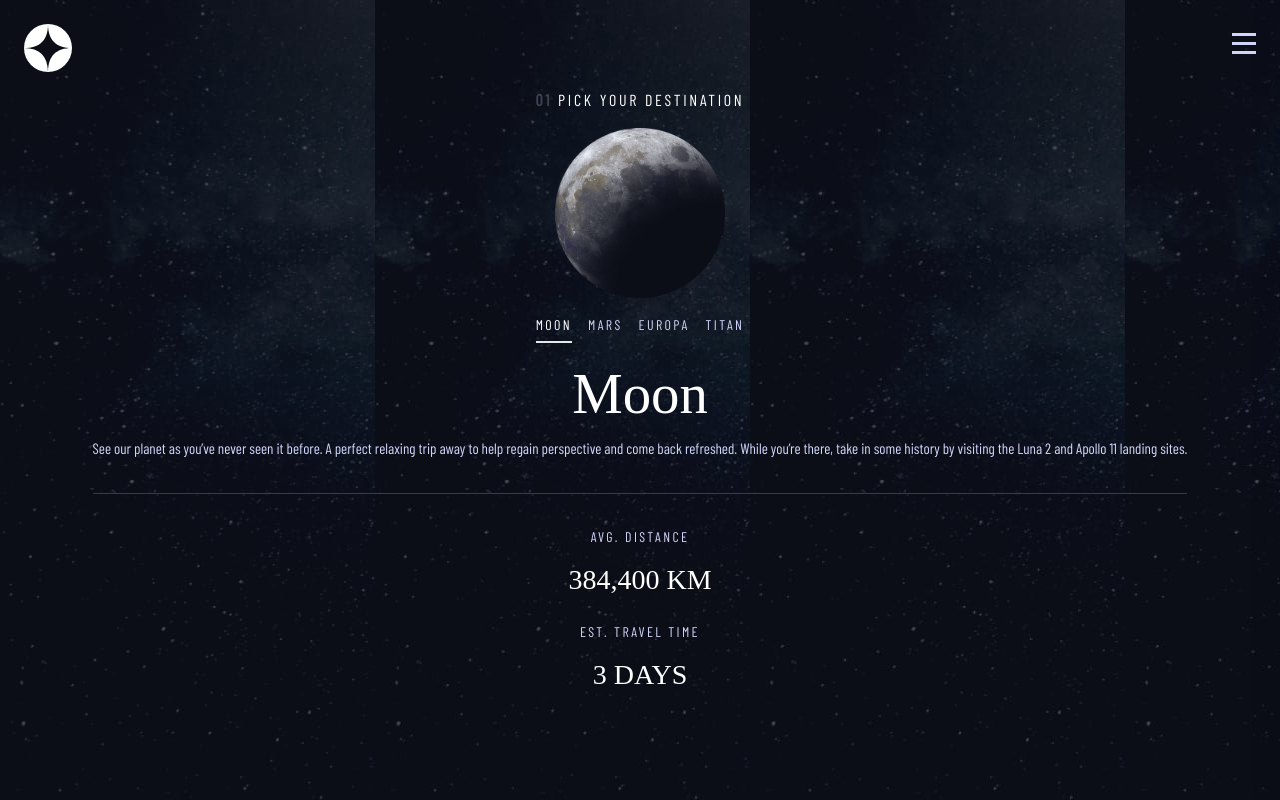
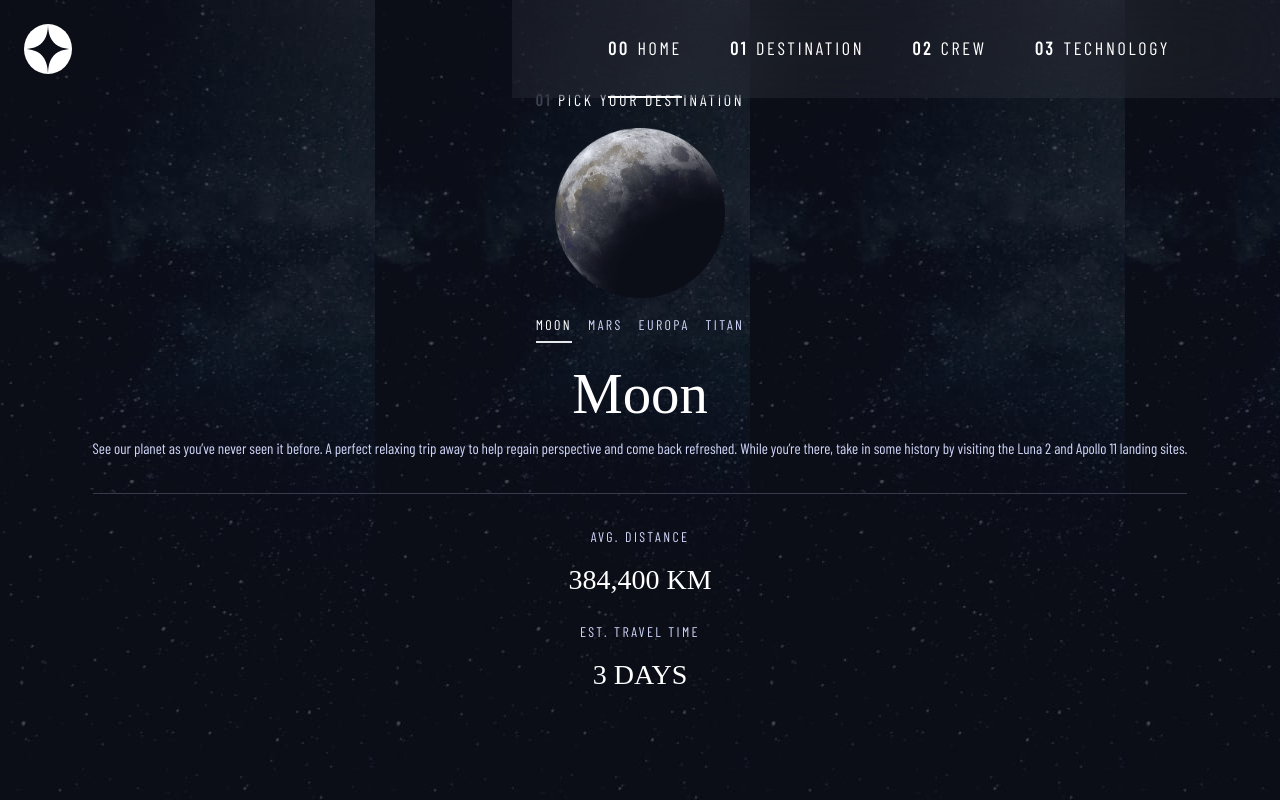
Before and after one commit to MaxWolts/space-tourism, a Next.js app: page /destination/0 in a window 1280 px wide. Built offline with nearby package versions, Linux system fonts and the light colour scheme; a web font is replaced by a local one.

Commit message:
:iphone: added new components to the Header for the responsive design in desktop

```diff
--- a/app/components/Header.tsx
+++ b/app/components/Header.tsx
@@ -1,47 +1,28 @@
 'use client'
 import Image from "next/image";
-import Link from "next/link";
+import NavMobile from "./NavMobile";
+import NavDesktop from "./NavDesktop";
 import logo from "../../public/assets/shared/logo.svg";
 import iconBurger from "../../public/assets/shared/icon-hamburger.svg";
-import iconClose from "../../public/assets/shared/icon-close.svg";
+
 import { useState } from "react";
 
 export const Header = () => {
-  const [menuState, useMenuState] = useState(false);
+  const [menuState, useMenuState] = useState(false)
+  const [sectionSelected, setSectionSelected] = useState<number>(0)
 
   const MenuHanddle = () => {
     useMenuState(!menuState);
   }
+  const SectionSelectedHanddle = (number: number) => {
+    setSectionSelected(number)
+  }
   return (
     <header className="z-20 fixed flex h-fit w-full justify-between">
       <Image src={logo.src} alt="logo space tourism" width={48} height={48} className={"m-6"}/>
-      <div className={`absolute  ${menuState? "right-0" : "right-[-254px]"} top-0 bg-op w-[254px] h-screen glass transition-[right]`}>
-        <button className="absolute right-0 mt-[33px] mr-[26px]"
-        onClick={MenuHanddle}>
-          <Image src={iconClose.src} alt="close menu" width={24} height={21}/>
-        </button>
-        <nav className=" mt-[118px]">
-          <ul>
-            <li className="navText mx-8">
-              <strong>00 </strong>
-              <Link href={"/"} onClick={MenuHanddle}>HOME</Link>
-            </li>
-            <li className="navText m-8">
-              <strong>01 </strong>
-              <Link href={"/destination/0"} onClick={MenuHanddle}>DESTINATION</Link>
-            </li>
-            <li className="navText m-8">
-              <strong>02 </strong>
-              <Link href={"/crew"} onClick={MenuHanddle}>CREW</Link>
-            </li>
-            <li className="navText mx-8">
-              <strong>03 </strong>
-              <Link href={"/technology"} onClick={MenuHanddle}>TECHNOLOGY</Link>
-            </li>
-          </ul>
-        </nav>
-      </div>
-      <button onClick={MenuHanddle} className={"mt-[33px] mr-[24px] h-fit"}>
+      <NavMobile menuState={menuState} MenuHanddle={MenuHanddle} className={"md:hidden"}/>
+      <NavDesktop sectionSelected={sectionSelected} className={"hidden md:block"} SectionSelectedHanddle={SectionSelectedHanddle}/>
+      <button onClick={MenuHanddle} className={"mt-[33px] mr-[24px] h-fit md:hidden"}>
         <Image src={iconBurger.src} alt="open menu" width={24} height={21}/>
       </button>
     </header>
--- /dev/null
+++ b/app/components/NavDesktop.tsx
@@ -0,0 +1,40 @@
+import Link from "next/link"
+type Props = {
+  SectionSelectedHanddle: (number:number) => void,
+  sectionSelected: number,
+  className: string
+
+}
+
+const NavDesktop = ({ SectionSelectedHanddle, sectionSelected, className }: Props) => {
+  return (
+    <div className={className + " flex xl:w-3/5 items-center px-12 xl:pl-24 bg-white backdrop-blur-2xl bg-opacity-5"}>
+      <nav className="">
+        <ul className="flex gap-4 xl:gap-12">
+          <li className={"h-24 navText " + `${sectionSelected === 0 && "box-content border-b-2 border-white"}`} >
+            <Link href={"/"} onClick={() => SectionSelectedHanddle(0)} className={"flex items-center gap-2 h-full md:text-[1rem] xl:text-[1.125rem]" }>
+              <strong className="invisible xl:visible">00</strong> <span>HOME</span>
+            </Link>
+          </li>
+          <li className={"h-24 navText " + `${sectionSelected === 1 && "box-content border-b-2 border-white"}`} >
+            <Link href={"/destination/0"} onClick={() => SectionSelectedHanddle(1)} className={"flex items-center gap-2 h-full md:text-[1rem] xl:text-[1.125rem]" }>
+              <strong className="invisible xl:visible">01</strong> <span>DESTINATION</span>
+            </Link>
+          </li>
+          <li className={"h-24 navText " + `${sectionSelected === 2 && "box-content border-b-2 border-white"}`} >
+            <Link href={"/crew"} onClick={() => SectionSelectedHanddle(2)} className={"flex items-center gap-2 h-full md:text-[1rem] xl:text-[1.125rem]" }>
+              <strong className="invisible xl:visible">02</strong> <span>CREW</span>
+          </Link>
+          </li>
+          <li className={"h-24 navText " + `${sectionSelected === 3 && "box-content border-b-2 border-white"}`} >
+            <Link href={"/technology"} onClick={() => SectionSelectedHanddle(3)} className={"flex items-center gap-2 h-full md:text-[1rem] xl:text-[1.125rem]" }>
+              <strong className="invisible xl:visible">03</strong> <span>TECHNOLOGY</span>
+            </Link>
+          </li>
+        </ul>
+      </nav>
+    </div>
+  )
+}
+
+export default NavDesktop
--- /dev/null
+++ b/app/components/NavMobile.tsx
@@ -0,0 +1,42 @@
+import Link from "next/link"
+import Image from "next/image"
+import iconClose from "../../public/assets/shared/icon-close.svg"
+
+type Props = {
+  menuState: boolean,
+  MenuHanddle: () => void,
+  className: string
+}
+
+const NavMobile = ({ menuState, MenuHanddle, className}: Props) => {
+  return (
+    <div className={`absolute  ${menuState? "right-0" : "right-[-254px]"} top-0 bg-op w-[254px] h-screen glass transition-[right] ${className}`}>
+      <button className="absolute right-0 mt-[33px] mr-[26px]"
+      onClick={MenuHanddle}>
+        <Image src={iconClose.src} alt="close menu" width={24} height={21}/>
+      </button>
+      <nav className=" mt-[118px]">
+        <ul>
+          <li className="navText mx-8">
+            <strong>00 </strong>
+            <Link href={"/"} onClick={MenuHanddle}>HOME</Link>
+          </li>
+          <li className="navText m-8">
+            <strong>01 </strong>
+            <Link href={"/destination/0"} onClick={MenuHanddle}>DESTINATION</Link>
+          </li>
+          <li className="navText m-8">
+            <strong>02 </strong>
+            <Link href={"/crew"} onClick={MenuHanddle}>CREW</Link>
+          </li>
+          <li className="navText mx-8">
+            <strong>03 </strong>
+            <Link href={"/technology"} onClick={MenuHanddle}>TECHNOLOGY</Link>
+          </li>
+        </ul>
+      </nav>
+    </div>
+  )
+}
+
+export default NavMobile
```
